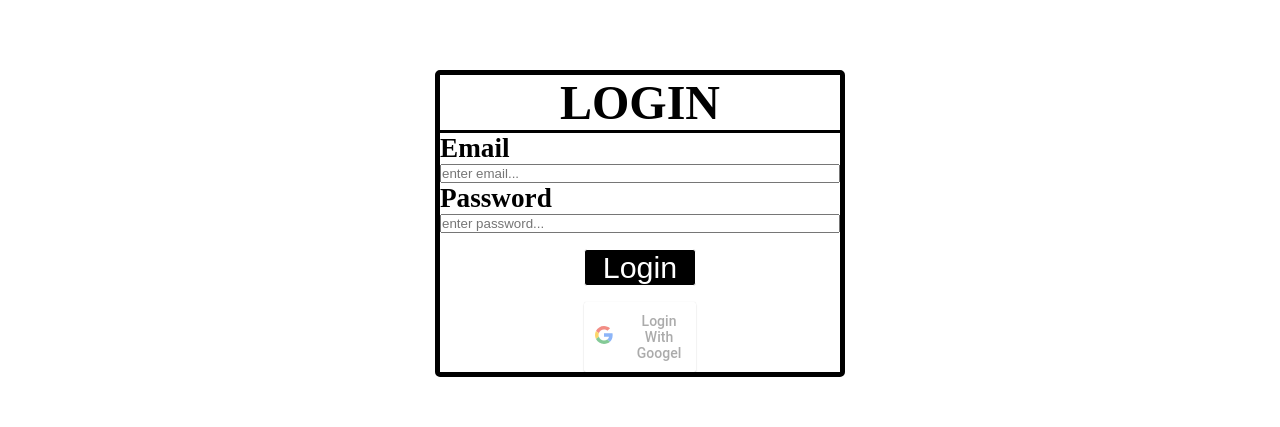
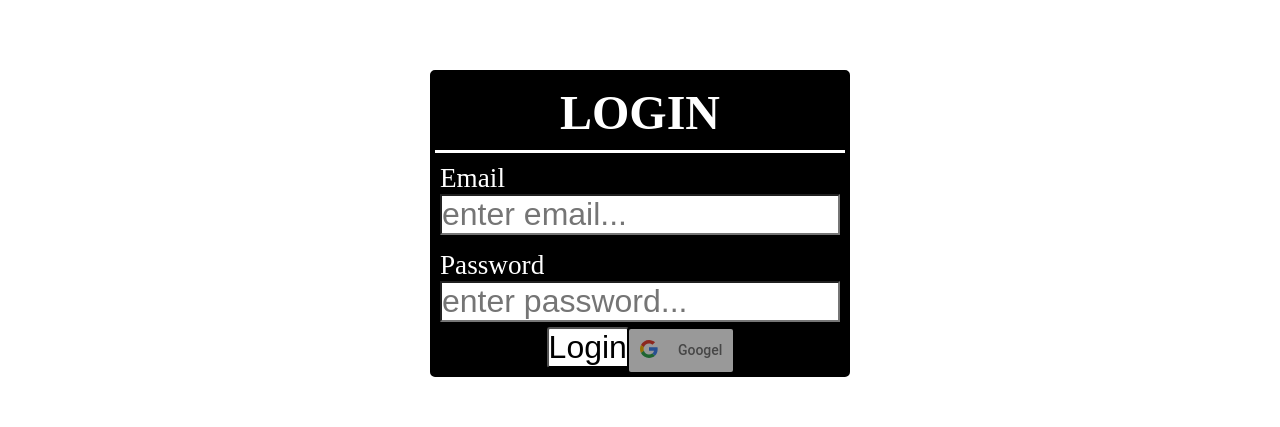
Before and after one commit to c5-hosinatmalek/MERAKI_Academy_Project_5, a React (Create React App) app in the folder frontend/: page /login in a window 1280 px wide. Shown: the part 253-680 px from the top of the page. Built offline with nearby package versions, Linux system fonts and the light colour scheme; no server answers.

Commit message:
create css login

```diff
--- a/frontend/src/component/FOOTER/style.css
+++ b/frontend/src/component/FOOTER/style.css
@@ -90,7 +90,7 @@ border-bottom: solid 1px white;
 .right_box .text_area{
     margin-top: 1rem;
 }
-form button{
+.main_content_footer form button{
     margin-top: 1rem;
     width: 7rem;
     font-size: 1.9rem;
--- a/frontend/src/component/LOGIN/index.js
+++ b/frontend/src/component/LOGIN/index.js
@@ -130,15 +130,16 @@ const LOGIN = () => {
         </div>
         <div className="login_button">
           <button>Login</button>
-        </div>
-        <div className="googel">
           <GoogleLogin
             clientId={clientId}
-            buttonText="Login With Googel "
+            buttonText="Googel "
             onSuccess={onsucces}
             onFailure={onfailure}
           />
         </div>
+
+
+
         {status ? (
           <div className="message_user">
             <h1>{messegeUser}</h1>
--- a/frontend/src/component/LOGIN/style.css
+++ b/frontend/src/component/LOGIN/style.css
@@ -8,41 +8,58 @@ justify-content: center;
 .login_user form{
     border: solid black 5px;
     text-align: center;
-
+    background: black;
     border-radius: 5px;
 }
 
 .titel{
-    border-bottom: 3px solid black;
+    border-bottom: 3px solid rgb(255, 255, 255);
 }
 
 .titel h1{
     text-transform: uppercase;
     font-size: 3rem;
-    font-weight: 700;
+    font-weight: 600;
+    color: white;
+    padding: 10px;
 }
 
 .email_login{
     text-align: left;
+    padding: 10px 5px ;
+
 }
 
 .email_login label{
    display: block;
    font-size: 1.7rem;
-   font-weight: 600;
+
+   color: white;
 }
 
 .passward_login{
     text-align: left;
+    padding: 5px;
 }
 
 .passward_login label{
 display: block;
-font-weight: 600;
+
 font-size: 1.7rem;
+color: white;
 }
 
 
 .login_user form input{
     width: 25rem;
+    /* padding: 1rem; */
+    font-size: 2rem;
+
+    background: white;
 }
+.login_button button{
+    background: white;
+    color: black;
+    border-radius: 3px;
+    font-size: 2rem;
+}
```
